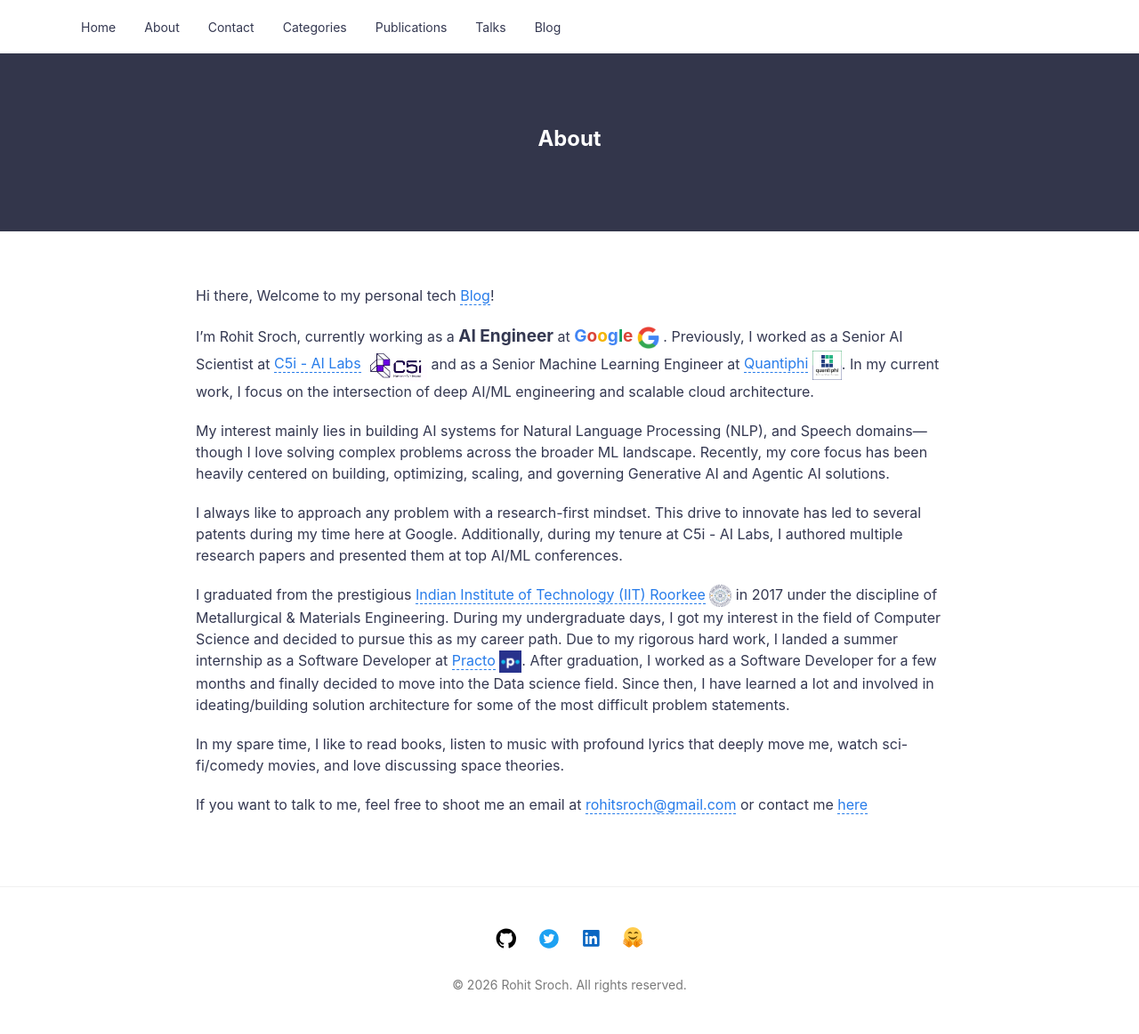
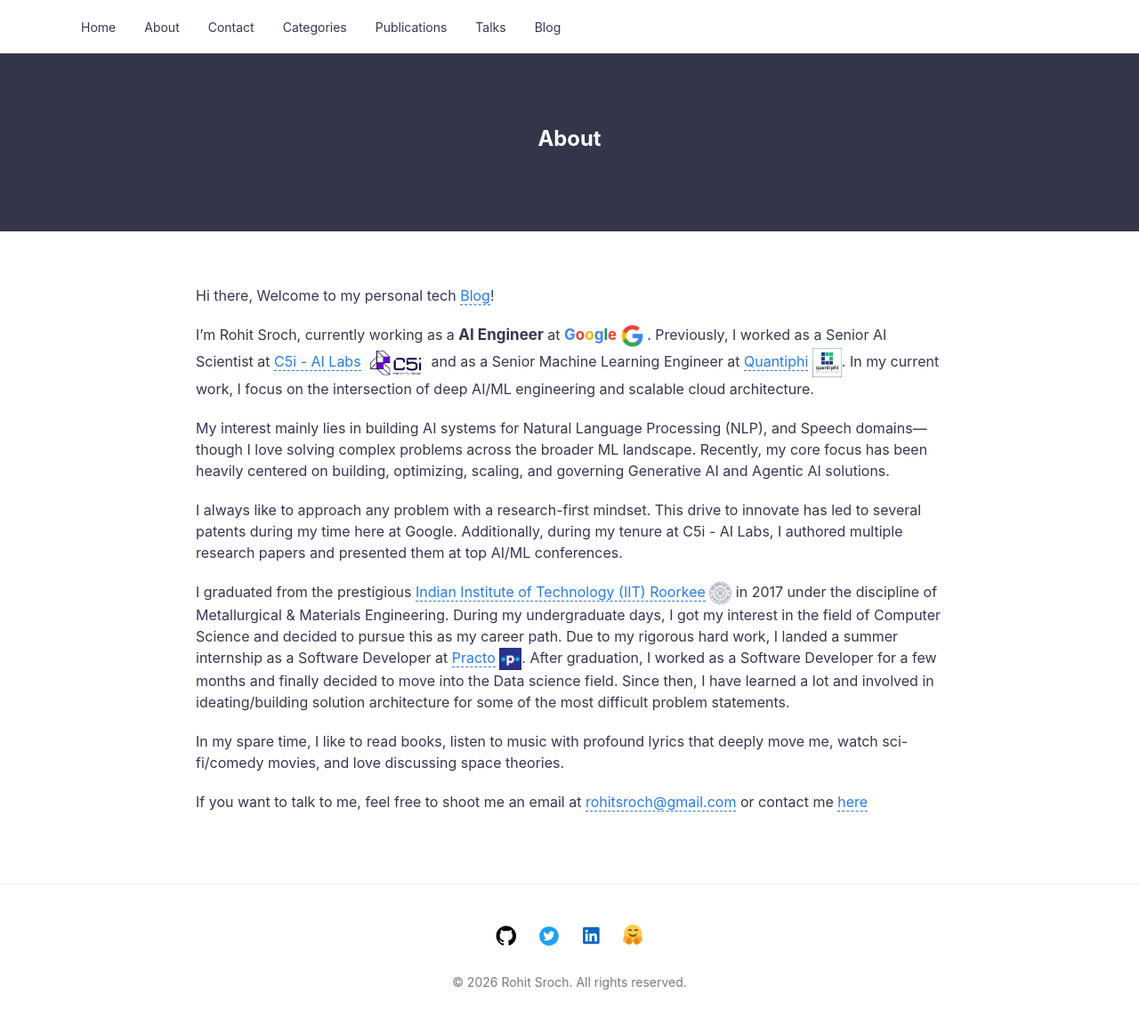
Before and after one commit to rohitsroch/rohitsroch.github.io, a Jekyll site: the page built from about.md, in a window 1280 px wide. Shown: the whole page at 89% size. Built offline with Jekyll 4.4.1, drawn with Linux system fonts in a browser that asks for light colours.

Commit message:
Update about.md

```diff
--- a/about.md
+++ b/about.md
@@ -6,7 +6,7 @@
 
 Hi there, Welcome to my personal tech [Blog](https://rohitsroch.github.io/#latest-posts)!
 
-I'm Rohit Sroch, currently working as a <strong style="font-size: 19px;">AI Engineer</strong> at <strong style="font-size: 19px;"><span style="color:#4285F4;">G</span><span style="color:#DB4437;">o</span><span style="color:#F4B400;">o</span><span style="color:#4285F4;">g</span><span style="color:#0F9D58;">l</span><span style="color:#DB4437;">e</span></strong> <img src="{{ site.url }}{{ site.baseurl }}/assets/img/icons/google-logo.png" alt="Google Logo" style="width:25px; height:25px;"> . Previously, I worked as a Senior AI Scientist at [C5i - AI Labs](https://www.c5i.ai/ai-labs/) <img src="{{ site.url }}{{ site.baseurl }}/assets/img/icons/c5i-logo.png" alt="C5i Logo" style="width:70px; height:35px;"> and as a Senior Machine Learning Engineer at [Quantiphi](https://www.quantiphi.com/) <img src="{{ site.url }}{{ site.baseurl }}/assets/img/icons/quantiphi-logo.png" alt="Quantiphi Logo" style="width:33px; height:33px;">. In my current work, I focus on the intersection of deep AI/ML engineering and scalable cloud architecture.
+I'm Rohit Sroch, currently working as a <strong style="font-size: 17px;">AI Engineer</strong> at <strong style="font-size: 17px;"><span style="color:#4285F4;">G</span><span style="color:#DB4437;">o</span><span style="color:#F4B400;">o</span><span style="color:#4285F4;">g</span><span style="color:#0F9D58;">l</span><span style="color:#DB4437;">e</span></strong> <img src="{{ site.url }}{{ site.baseurl }}/assets/img/icons/google-logo.png" alt="Google Logo" style="width:25px; height:25px;"> . Previously, I worked as a Senior AI Scientist at [C5i - AI Labs](https://www.c5i.ai/ai-labs/) <img src="{{ site.url }}{{ site.baseurl }}/assets/img/icons/c5i-logo.png" alt="C5i Logo" style="width:70px; height:35px;"> and as a Senior Machine Learning Engineer at [Quantiphi](https://www.quantiphi.com/) <img src="{{ site.url }}{{ site.baseurl }}/assets/img/icons/quantiphi-logo.png" alt="Quantiphi Logo" style="width:33px; height:33px;">. In my current work, I focus on the intersection of deep AI/ML engineering and scalable cloud architecture.
 
 My interest mainly lies in building AI systems for Natural Language Processing (NLP), and Speech domains—though I love solving complex problems across the broader ML landscape. Recently, my core focus has been heavily centered on building, optimizing, scaling, and governing Generative AI and Agentic AI solutions.
 
```
